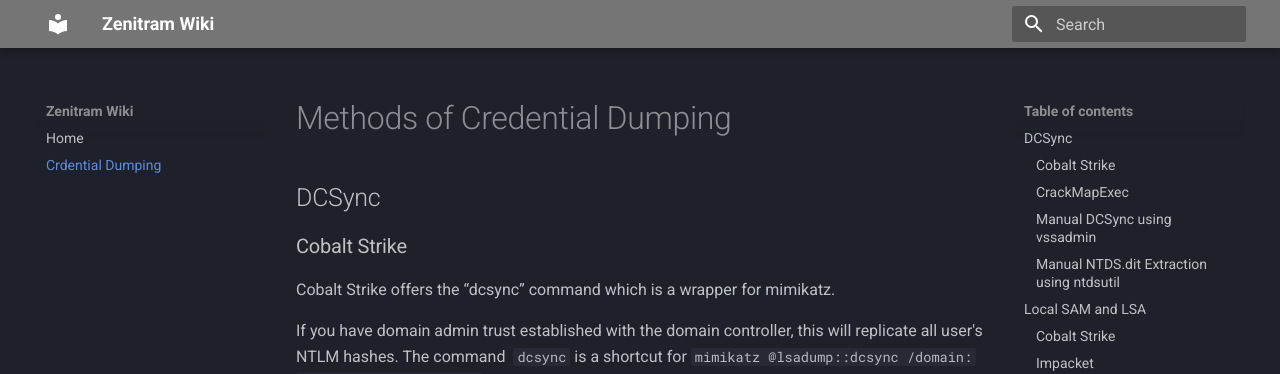
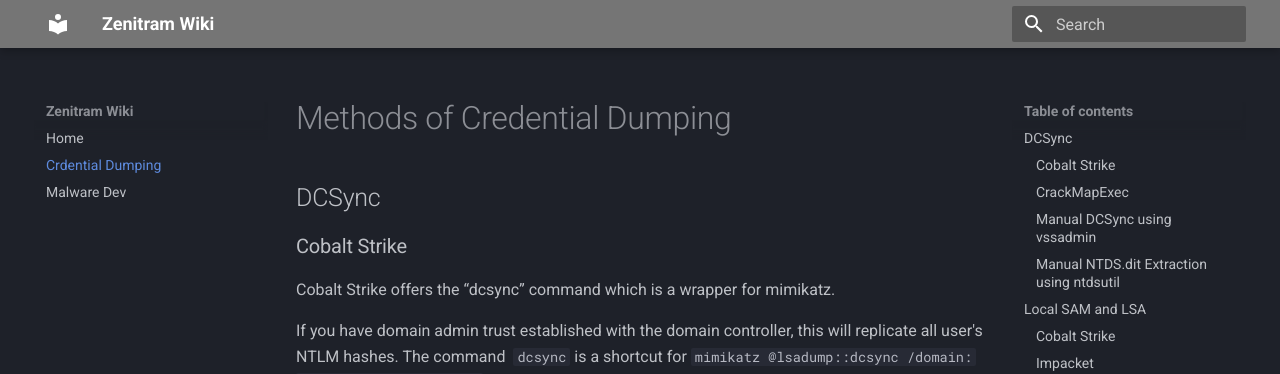
Before and after one commit to ConfusingBLANK/confusingblank.github.io, an MkDocs documentation site: the page built from docs/Credential_Dumping.md, in a window 1280 px wide. Shown: the top 374 px of the page. Built offline with MkDocs 1.6.1 and Material for MkDocs 9.7.7, drawn with Linux system fonts in a browser that asks for light colours.

Commit message:
payload tesing menu

```diff
--- a/mkdocs.yml
+++ b/mkdocs.yml
@@ -8,3 +8,4 @@
 nav:
   - Home: index.md
   - Crdential Dumping: Credential_Dumping.md
+  - Malware Dev: /Malware_Dev/Payload_Testing.md
```
